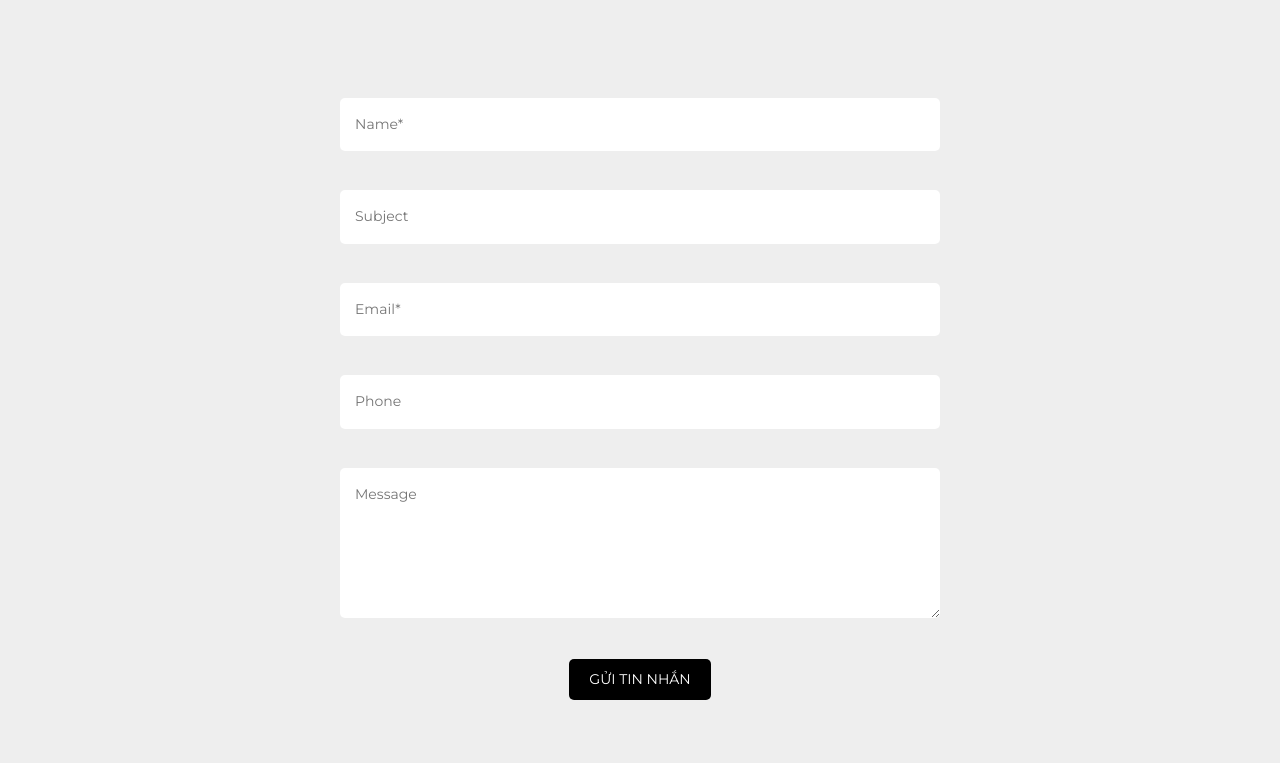
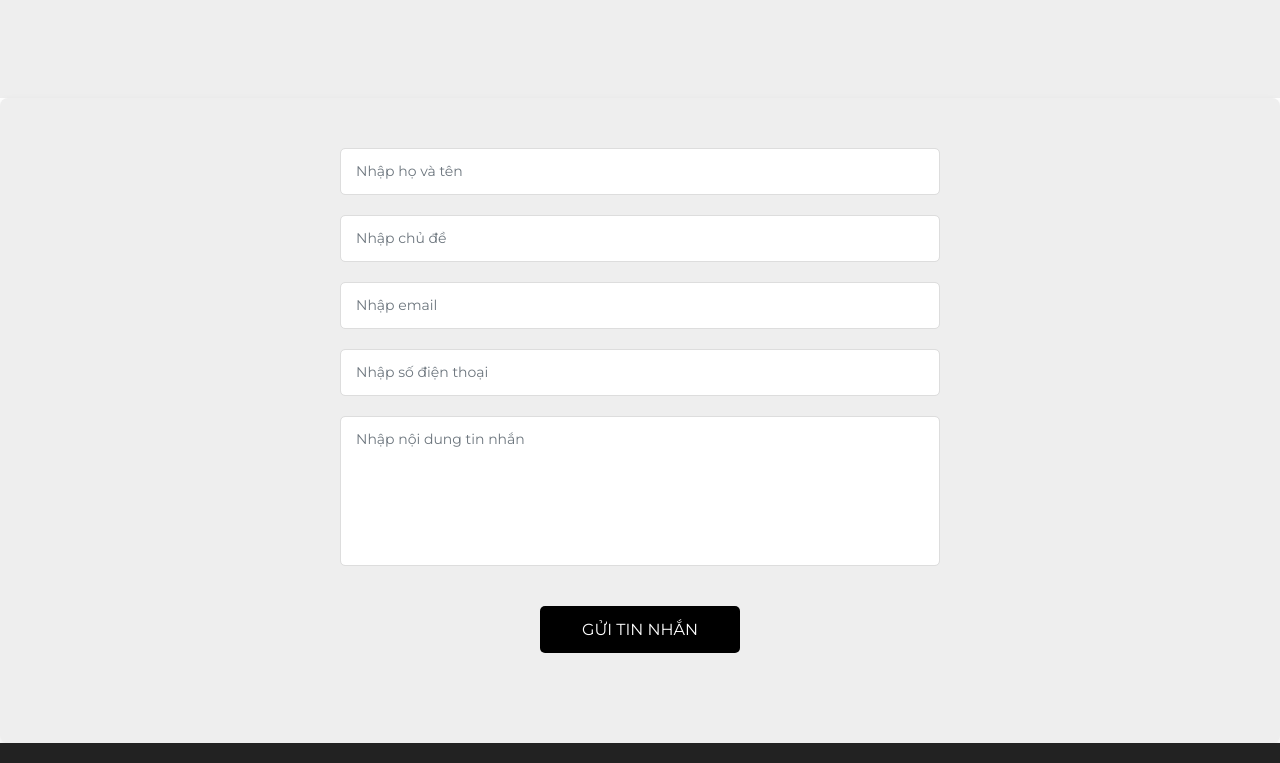
Before and after one commit to tienphamk4/shop-badminton, a website: page contact.html in a window 1280 px wide. Shown: the part 1197-1960 px from the top of the page. Drawn offline with nearby package versions, Linux system fonts and the light colour scheme.

Commit message:
sua nd about/ message contact

```diff
--- a/asset/css/contact.css
+++ b/asset/css/contact.css
@@ -161,28 +161,81 @@
 /* send message */
 .message {
     background-color: #EEEEEE;
-    padding-bottom: 100px;
+    padding: 50px 20px; /* Thêm padding để căn chỉnh tổng thể */
+    border-radius: 8px; /* Làm tròn góc cho toàn bộ khối message */
+    box-shadow: 0 4px 8px rgba(0, 0, 0, 0.1); /* Thêm shadow nhẹ */
 }
 
-.message .form {
+.message .wrapper {
     display: flex;
-    justify-content: center;
+    flex-direction: column;
     align-items: center;
-    flex-direction: column;
+    max-width: 700px; /* Đặt chiều rộng tối đa của form */
+    margin: 0 auto; /* Căn giữa form */
 }
 
-.message .form input,
-.message .form textarea {
-    width: 100%; /* Thay đổi width để form có thể co giãn */
+.message h2 {
+    text-align: center;
+    font-size: 24px;
+    margin-bottom: 20px;
+    color: #333;
+}
+
+.message .form-group {
+    width: 100%; /* Đảm bảo form-group chiếm toàn bộ chiều ngang */
     max-width: 600px; /* Đặt chiều rộng tối đa */
+    margin-bottom: 20px; /* Tạo khoảng cách giữa các nhóm form */
+}
+
+.message .form-group label {
+    display: block;
+    margin-bottom: 8px; /* Khoảng cách giữa label và input */
+    font-weight: bold;
+    font-size: 14px;
+    color: #555;
+}
+
+.message .form-group input,
+.message .form-group textarea {
+    width: 100%; /* Chiều rộng full cho input và textarea */
+    padding: 12px 15px; /* Padding để nội dung thoáng hơn */
+    border: 1px solid #ddd; /* Đặt viền nhạt */
+    border-radius: 5px; /* Làm tròn góc cho các trường nhập liệu */
+    font-size: 14px; /* Cỡ chữ vừa phải */
+    color: #333;
+}
+
+.message .form-group textarea {
+    height: 150px; /* Đặt chiều cao cố định cho textarea */
+    resize: none; /* Ngăn chặn người dùng thay đổi kích thước textarea */
+}
+
+.message .form-group input:focus,
+.message .form-group textarea:focus {
+    border-color: #E74C3C; /* Màu viền khi focus */
+    outline: none; /* Loại bỏ viền mặc định */
+    box-shadow: 0 0 5px rgba(0, 123, 255, 0.3); /* Hiệu ứng shadow khi focus */
+}
+
+.message .btn-submit {
+    display: block; /* Đảm bảo nút là khối để dễ căn chỉnh */
+    width: 200px; /* Đặt chiều rộng cố định */
+    margin: 20px auto; /* Căn giữa nút bằng cách sử dụng margin auto */
+    padding: 10px;
+    background-color: black;
+    color: #fff;
+    font-size: 16px;
+    text-align: center; /* Đảm bảo nội dung căn giữa */
     border: none;
-    padding: 15px;
-    border-radius: 5px;
-    margin-bottom: 15px; /* Thêm khoảng cách giữa các trường nhập liệu */
+    border-radius: 5px; /* Làm tròn góc cho nút */
+    cursor: pointer;
+    transition: background-color 0.3s ease;
 }
-.message .form textarea {
-    height: 150px;
+
+.message .btn-submit:hover {
+    background-color: #E74C3C;
 }
+
 
 /* Căn giữa button */
 .btn {
--- a/contact.html
+++ b/contact.html
@@ -149,21 +149,41 @@
 
     <!-- send message -->
     <div class="message">
-        <div class="container">
-            <div class="row">
-                <div class="form col-12">
-                    <input type="text" placeholder="Name*"><br>
-                    <input type="text" placeholder="Subject"><br>
-                    <input type="email" placeholder="Email*"><br>
-                    <input type="text" placeholder="Phone"><br>
-                    <textarea placeholder="Message"></textarea>
+        <form action="" id="message-form">
+            <div class="wrapper">
+
+                <div class="form-group">
+
+                    <input type="text" id="name" name="name" class="form-control" placeholder="Nhập họ và tên">
+                    <span class="form-message"></span>
+                </div>
+                <div class="form-group">
+
+                    <input type="text" id="subject" name="subject" class="form-control" placeholder="Nhập chủ đề">
+                    <span class="form-message"></span>
+                </div>
+                <div class="form-group">
+
+                    <input type="email" id="email" name="email" class="form-control" placeholder="Nhập email">
+                    <span class="form-message"></span>
+                </div>
+                <div class="form-group">
+
+                    <input type="text" id="phone" name="phone" class="form-control" placeholder="Nhập số điện thoại">
+                    <span class="form-message"></span>
+                </div>
+                <div class="form-group">
+
+                    <textarea id="message" name="message" class="form-control" placeholder="Nhập nội dung tin nhắn"></textarea>
+                    <span class="form-message"></span>
+                </div>
+                <div class="form-group">
+                    <button type="submit" class="btn-submit">GỬI TIN NHẮN</button>
                 </div>
             </div>
-            <div class="btn">
-                <button>GỬI TIN NHẮN</button>
-            </div>
-        </div>
+        </form>
     </div>
+
     <!-- send message -->
 
 
```
Also changed, not shown: about.html (+22 -11 lines).
